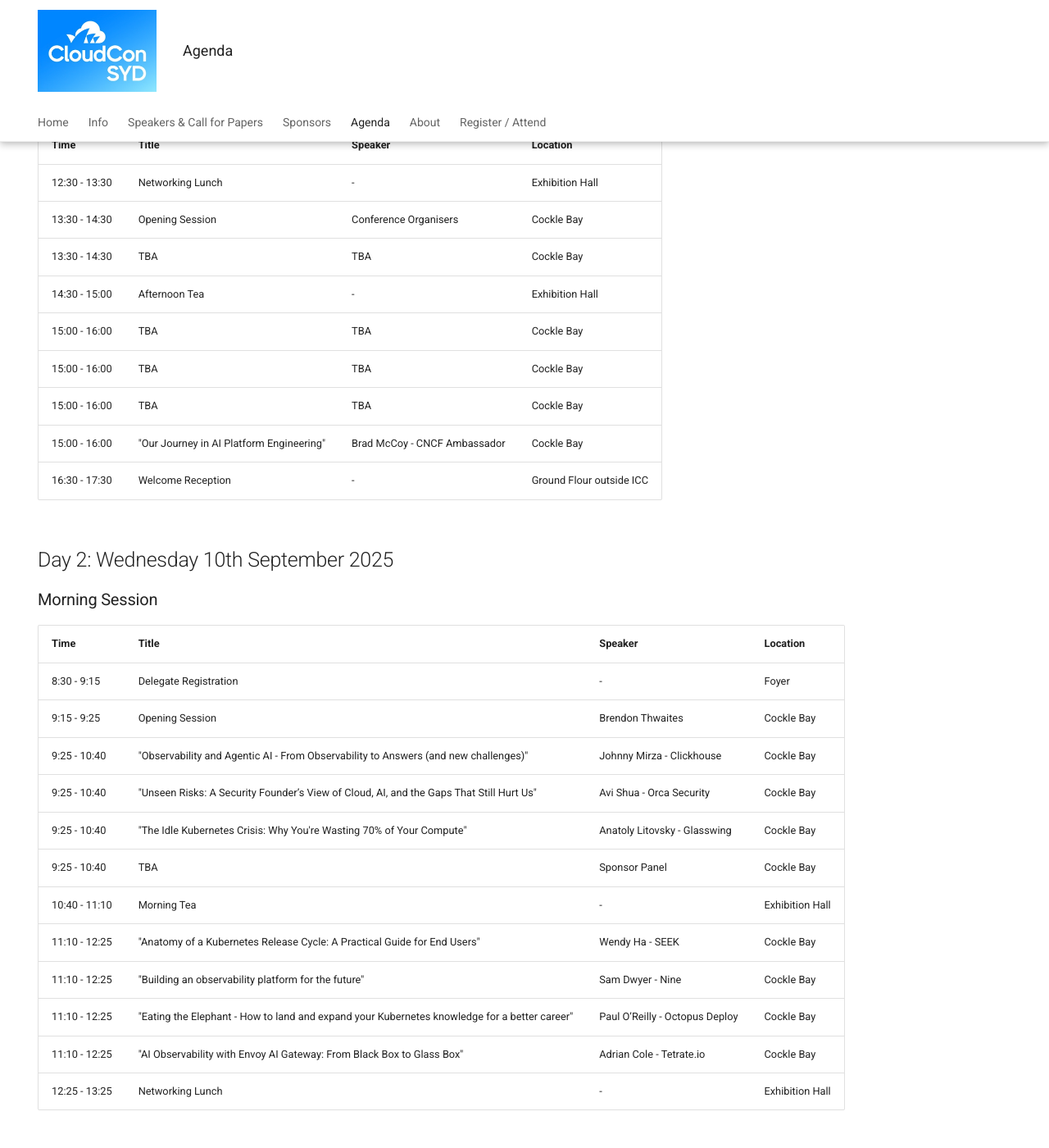
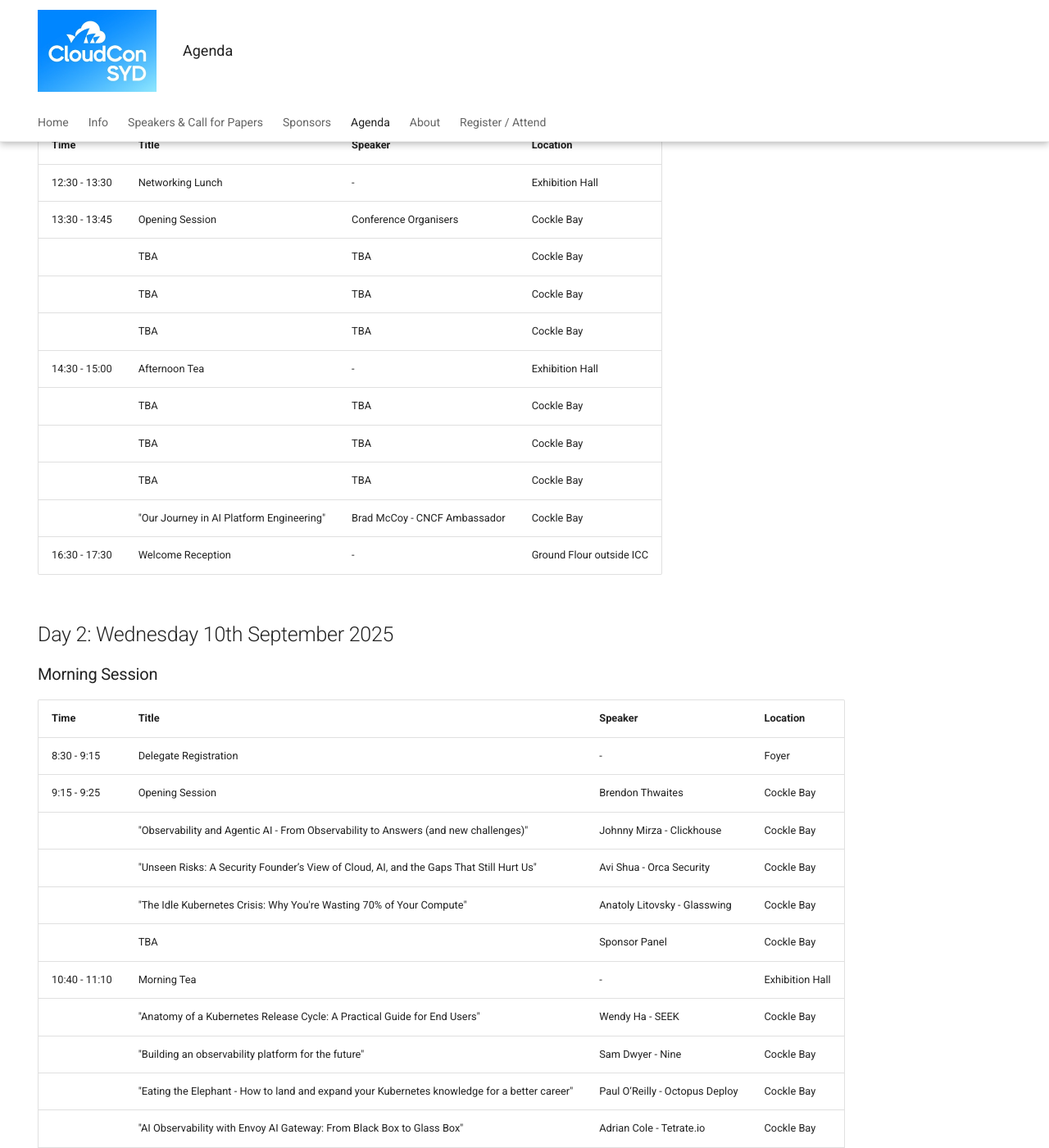
Before and after one commit to cloudconau/site, an MkDocs documentation site: the page built from docs/agenda.md, in a window 1280 px wide and 1400 px high, scrolled down 524 px. Shown: the whole window at 82% size. Built offline with MkDocs 1.6.1 and Material for MkDocs 9.7.7, drawn with Linux system fonts in a browser that asks for light colours; some of the changed text lies outside the part shown.

Commit message:
time blocks

```diff
--- a/docs/agenda.md
+++ b/docs/agenda.md
@@ -18,13 +18,15 @@ hide:
 | Time  | Title | Speaker | Location |
 |---|---|---|---|
 | 12:30 - 13:30 | Networking Lunch | - | Exhibition Hall |
-| 13:30 - 14:30 | Opening Session | Conference Organisers | Cockle Bay |
-| 13:30 - 14:30 | TBA | TBA | Cockle Bay |
+| 13:30 - 13:45 | Opening Session | Conference Organisers | Cockle Bay |
+| | TBA | TBA | Cockle Bay |
+| | TBA | TBA | Cockle Bay |
+| | TBA | TBA | Cockle Bay |
 | 14:30 - 15:00 | Afternoon Tea | - | Exhibition Hall |
-| 15:00 - 16:00 | TBA | TBA | Cockle Bay |
-| 15:00 - 16:00 | TBA | TBA | Cockle Bay |
-| 15:00 - 16:00 | TBA | TBA | Cockle Bay |
-| 15:00 - 16:00 | "Our Journey in AI Platform Engineering" | Brad McCoy - CNCF Ambassador | Cockle Bay |
+| | TBA | TBA | Cockle Bay |
+| | TBA | TBA | Cockle Bay |
+| | TBA | TBA | Cockle Bay |
+| | "Our Journey in AI Platform Engineering" | Brad McCoy - CNCF Ambassador | Cockle Bay |
 | 16:30 - 17:30 | Welcome Reception | - | Ground Flour outside ICC |
 
 ## Day 2: Wednesday 10th September 2025
@@ -35,33 +37,33 @@ hide:
 |---|---|---|---|
 | 8:30 - 9:15 | Delegate Registration | - | Foyer |
 | 9:15 - 9:25 | Opening Session | Brendon Thwaites | Cockle Bay |
-| 9:25 - 10:40 | "Observability and Agentic AI - From Observability to Answers (and new challenges)" | Johnny Mirza - Clickhouse | Cockle Bay |
-| 9:25 - 10:40 | "Unseen Risks: A Security Founder’s View of Cloud, AI, and the Gaps That Still Hurt Us" | Avi Shua - Orca Security | Cockle Bay |
-| 9:25 - 10:40 | "The Idle Kubernetes Crisis: Why You're Wasting 70% of Your Compute" | Anatoly Litovsky - Glasswing | Cockle Bay |
-| 9:25 - 10:40 | TBA | Sponsor Panel | Cockle Bay |
+| | "Observability and Agentic AI - From Observability to Answers (and new challenges)" | Johnny Mirza - Clickhouse | Cockle Bay |
+| | "Unseen Risks: A Security Founder’s View of Cloud, AI, and the Gaps That Still Hurt Us" | Avi Shua - Orca Security | Cockle Bay |
+| | "The Idle Kubernetes Crisis: Why You're Wasting 70% of Your Compute" | Anatoly Litovsky - Glasswing | Cockle Bay |
+| | TBA | Sponsor Panel | Cockle Bay |
 | 10:40 - 11:10 | Morning Tea | - | Exhibition Hall |
-| 11:10 - 12:25 | "Anatomy of a Kubernetes Release Cycle: A Practical Guide for End Users" | Wendy Ha - SEEK | Cockle Bay |
-| 11:10 - 12:25 | "Building an observability platform for the future" | Sam Dwyer - Nine | Cockle Bay |
-| 11:10 - 12:25 | "Eating the Elephant - How to land and expand your Kubernetes knowledge for a better career" | Paul O’Reilly - Octopus Deploy | Cockle Bay |
-| 11:10 - 12:25 | "AI Observability with Envoy AI Gateway: From Black Box to Glass Box" | Adrian Cole - Tetrate.io | Cockle Bay |
+| | "Anatomy of a Kubernetes Release Cycle: A Practical Guide for End Users" | Wendy Ha - SEEK | Cockle Bay |
+| | "Building an observability platform for the future" | Sam Dwyer - Nine | Cockle Bay |
+| | "Eating the Elephant - How to land and expand your Kubernetes knowledge for a better career" | Paul O’Reilly - Octopus Deploy | Cockle Bay |
+| | "AI Observability with Envoy AI Gateway: From Black Box to Glass Box" | Adrian Cole - Tetrate.io | Cockle Bay |
 | 12:25 - 13:25 | Networking Lunch | - | Exhibition Hall |
 
 ### Afternoon Session
 
 | Time  | Title | Speaker | Location |
 |---|---|---|---|
-| 13:25 - 14:55 | "Argo at Enterprise Scale: Automating Hundreds of Cluster Deployments with GitOps" | Carlos Santana - AWS | Cockle Bay |
-| 13:25 - 14:55 | "From Failure to Success: Architecting Away Cloud Native Anti-Patterns" | Bojan Zivic - AWS Ambassador | Cockle Bay |
-| 13:25 - 14:55 | "Gitless GitOps with FluxCD" | Michael Fornaro - EasyGo | Cockle Bay |
-| 13:25 - 14:55 | "Golden Paths or Spaghetti Pipelines: The Darth Vader of Platformers" | Prithvi Raj - Mirantis | Cockle Bay |
-| 13:25 - 14:55 | "Implementing custom rate limiting with Istio" | Artur Rajski - Zepto | Cockle Bay |
-| 13:25 - 14:55 | "Simplifying Kubernetes with AKS VS Code Extension" | Tatsat Mishra - Microsoft | Cockle Bay |
-| 13:25 - 14:55 | "Gateway API - 5 things about the future of Ingress, in 5" | Leon Seng - F5 | Cockle Bay |
+| | "Argo at Enterprise Scale: Automating Hundreds of Cluster Deployments with GitOps" | Carlos Santana - AWS | Cockle Bay |
+| | "From Failure to Success: Architecting Away Cloud Native Anti-Patterns" | Bojan Zivic - AWS Ambassador | Cockle Bay |
+| | "Gitless GitOps with FluxCD" | Michael Fornaro - EasyGo | Cockle Bay |
+| | "Golden Paths or Spaghetti Pipelines: The Darth Vader of Platformers" | Prithvi Raj - Mirantis | Cockle Bay |
+| | "Implementing custom rate limiting with Istio" | Artur Rajski - Zepto | Cockle Bay |
+| | "Simplifying Kubernetes with AKS VS Code Extension" | Tatsat Mishra - Microsoft | Cockle Bay |
+| | "Gateway API - 5 things about the future of Ingress, in 5" | Leon Seng - F5 | Cockle Bay |
 | 14:55 - 15:25 | Afternoon Tea | - | Exhibition Hall |
-| 15:55 - 17:10 | TBA | TBA | Cockle Bay |
-| 15:55 - 17:10 | TBA | TBA | Cockle Bay |
-| 15:55 - 17:10 | "Platform Engineering IS Software Engineering" | Miguel Elias dos Santos - SafetyCulture | Cockle Bay |
-| 15:55 - 17:10 | TBA | TBA | Cockle Bay |
-| 15:55 - 17:10 | "The Great Internet Mersenne Prime Search: 30 Years of Citizen Science" | James Bannan - CyberCX | Cockle Bay |
+| | TBA | TBA | Cockle Bay |
+| | TBA | TBA | Cockle Bay |
+| | "Platform Engineering IS Software Engineering" | Miguel Elias dos Santos - SafetyCulture | Cockle Bay |
+| | TBA | TBA | Cockle Bay |
+| | "The Great Internet Mersenne Prime Search: 30 Years of Citizen Science" | James Bannan - CyberCX | Cockle Bay |
 | 17:10 - 17:20 | Raffle draw | - | Cockle Bay |
 | 17:20 - 17:25 | Wrapup and closing | - | Cockle Bay |
```
